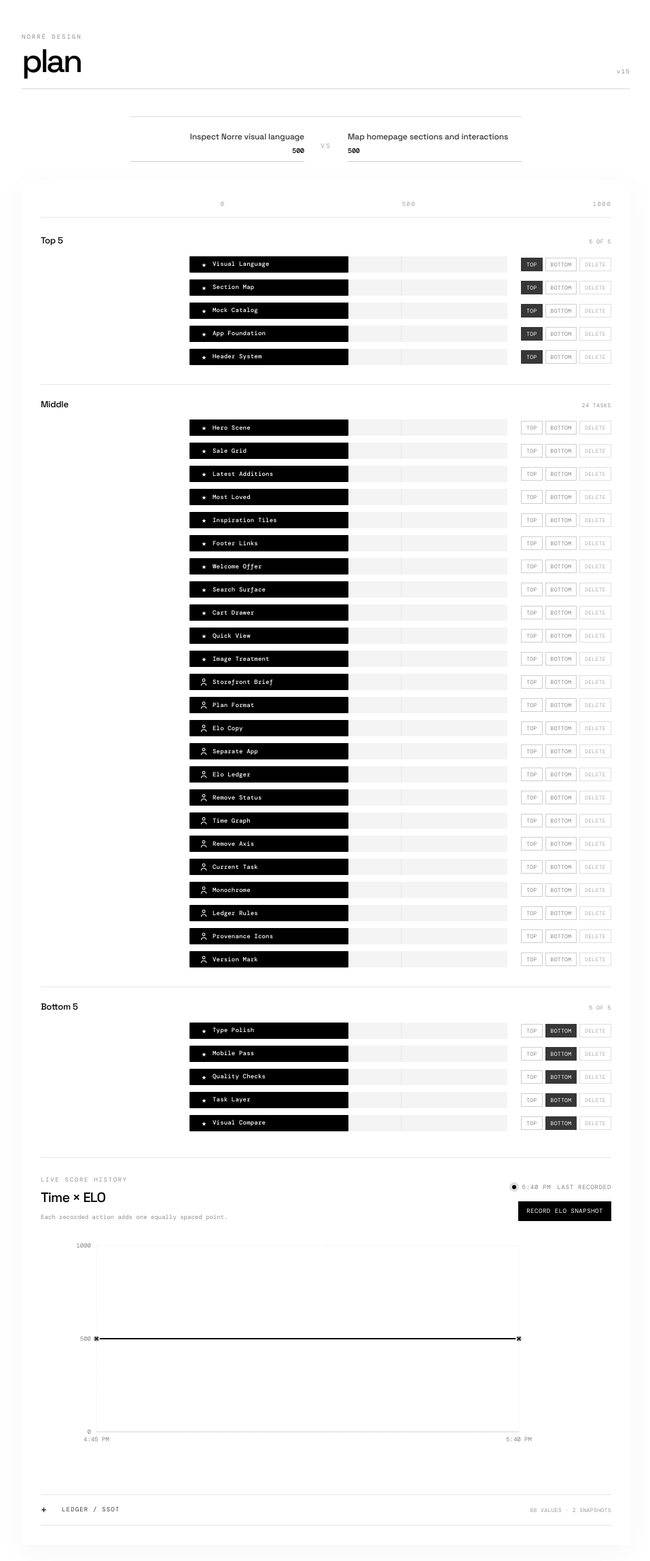
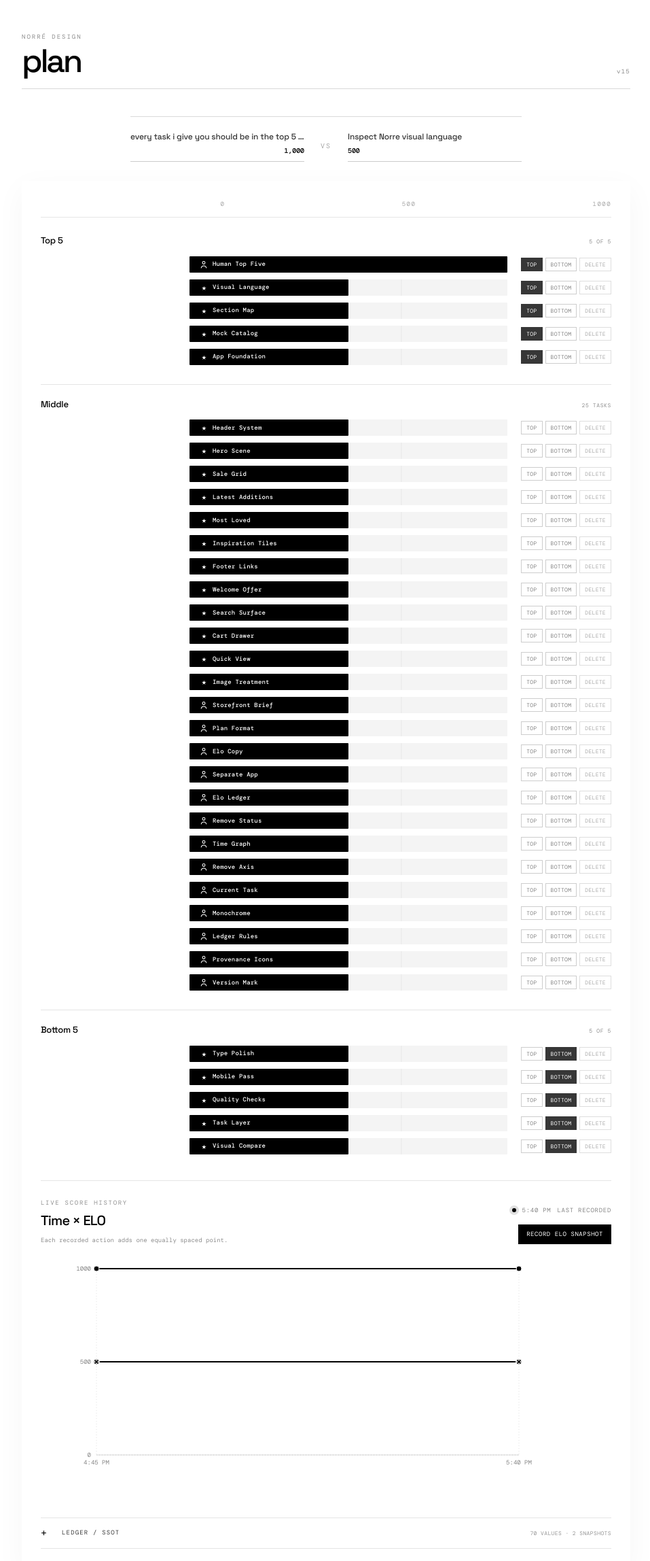
Before and after one commit to adomasgaudi26/norra-plan, a Next.js app: page / in a window 1280 px wide. Shown: the top 2296 px of the page at 68% size, without its empty margins (160-1117 px from the left). Built offline with nearby package versions, Linux system fonts and the light colour scheme.

Commit message:
Record human task top-five rule

```diff
--- a/app/page.tsx
+++ b/app/page.tsx
@@ -31,6 +31,7 @@ type Task = {
 type SeedTask = Omit<Task, "history" | "codename" | "description" | "origin"> & {
   scores: number[];
   done?: boolean;
+  initialElo?: number;
 };
 
 type TimeSnapshot = {
@@ -292,6 +293,14 @@ const seedData: SeedTask[] = [
     color: "#000000",
     scores: [500, 500, 500, 500, 500, 500],
   },
+  {
+    id: "brief-human-top-five",
+    name: "every task i give you should be in the top 5 with default 1000elo",
+    done: false,
+    color: "#000000",
+    scores: [1000, 1000, 1000, 1000, 1000, 1000],
+    initialElo: 1000,
+  },
 ];
 
 const taskDetails: Record<string, Pick<Task, "codename" | "description">> = {
@@ -431,15 +440,19 @@ const taskDetails: Record<string, Pick<Task, "codename" | "description">> = {
     codename: "Version Mark",
     description: "Display the current planner release label as v15.",
   },
+  "brief-human-top-five": {
+    codename: "Human Top Five",
+    description: "Place each user-provided task in Top 5 at default 1000 ELO.",
+  },
 };
 
 const DEFAULT_ELO = 500;
 
-const initialTasks: Task[] = seedData.map(({ scores: _scores, done: _legacyDone, ...task }) => ({
+const initialTasks: Task[] = seedData.map(({ scores: _scores, done: _legacyDone, initialElo = DEFAULT_ELO, ...task }) => ({
   ...task,
   ...taskDetails[task.id],
   origin: task.id.startsWith("brief-") ? "human" : "agent",
-  history: periods.map((date) => ({ date, score: DEFAULT_ELO })),
+  history: periods.map((date) => ({ date, score: initialElo })),
 }));
 
 const INITIAL_TIME_MINUTES = 16 * 60 + 45;
@@ -462,16 +475,16 @@ const initialLedger: LedgerEntry[] = initialTasks.flatMap((task) => [
 const MIN_SCORE = 0;
 const MAX_SCORE = 1000;
 const K_FACTOR = 32;
-const STORAGE_KEY = "elo-plan-state-v4";
-const LEDGER_STORAGE_KEY = "norra-elo-ledger-v6";
+const STORAGE_KEY = "elo-plan-state-v5";
+const LEDGER_STORAGE_KEY = "norra-elo-ledger-v7";
 const CATEGORY_STORAGE_KEY = "elo-plan-categories-v1";
 const MAX_SELECTED = 5;
 const INITIAL_TOP_IDS = [
+  "brief-human-top-five",
   "visual-language",
   "sections",
   "catalog",
   "foundation",
-  "header",
 ];
 const INITIAL_BOTTOM_IDS = ["polish", "responsive", "checks", "task-layer", "screenshot"];
 
```
